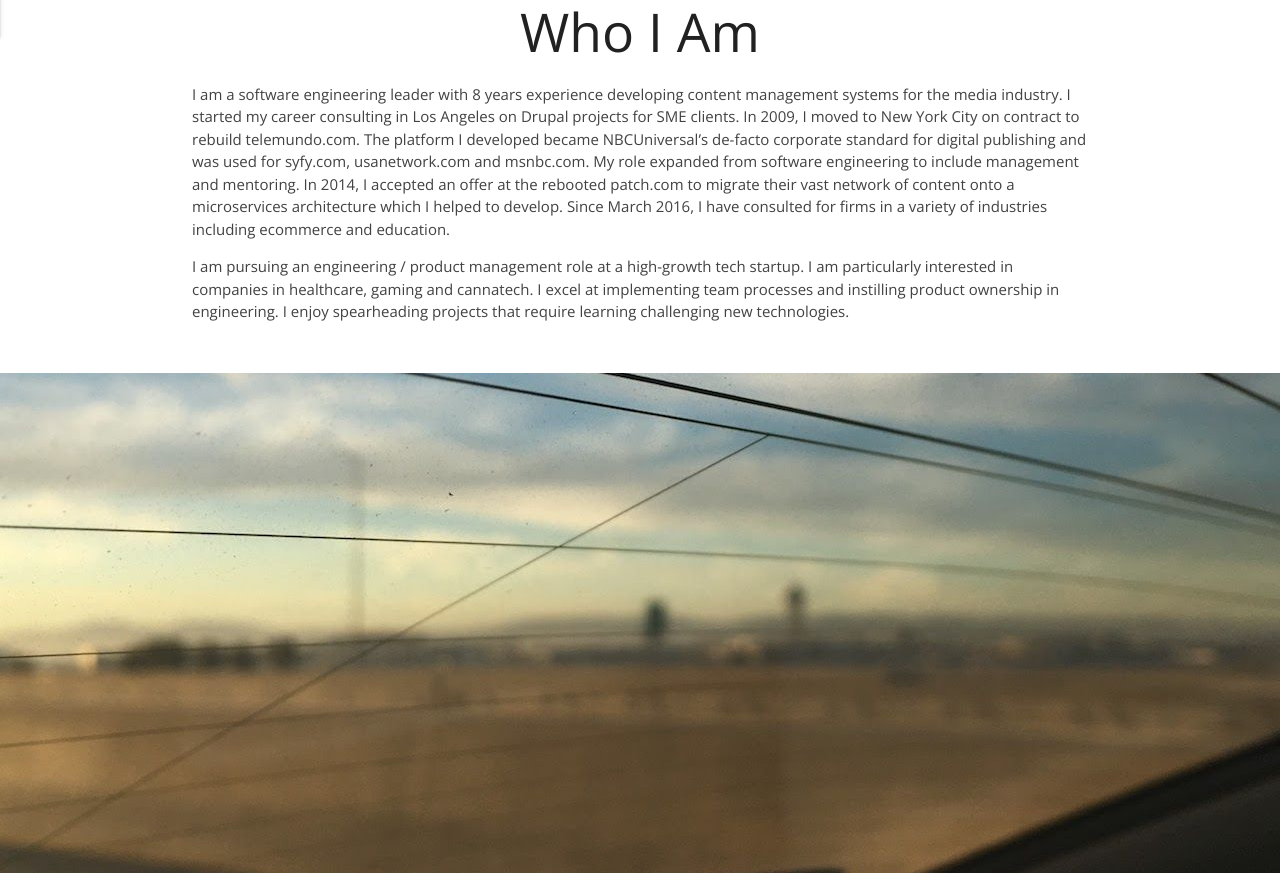
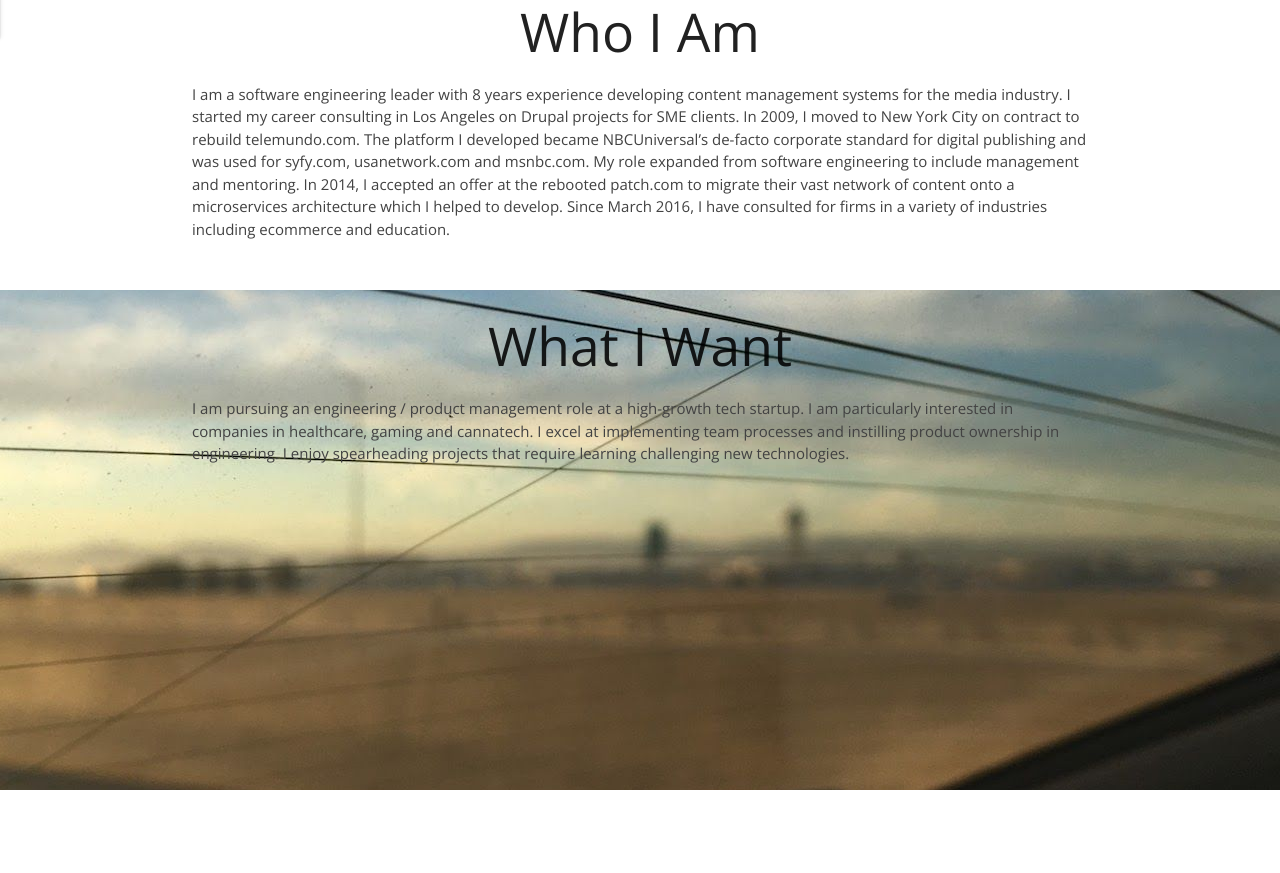
Before and after one commit to jpklein/jpklein.github.io, a plain HTML site: page index.html in a window 1280 px wide. Shown: the part 823-1696 px from the top of the page. After the commit the page ends 1613 px from the top, so only its background shows below. Drawn offline with nearby package versions, Linux system fonts and the light colour scheme.

Commit message:
Splits copy into rows

```diff
--- a/index.html
+++ b/index.html
@@ -95,10 +95,14 @@
         <div class="row container">
             <h2 class="header center-align">Who I Am</h2>
             <p class="grey-text text-darken-3 lighten-3">I am a software engineering leader with 8 years experience developing content management systems for the media industry. I started my career consulting in Los Angeles on Drupal projects for SME clients. In 2009, I moved to New York City on contract to rebuild telemundo.com. The platform I developed became NBCUniversal’s de-facto corporate standard for digital publishing and was used for syfy.com, usanetwork.com and msnbc.com. My role expanded from software engineering to include management and mentoring. In 2014, I accepted an offer at the rebooted patch.com to migrate their vast network of content onto a microservices architecture which I helped to develop. Since March 2016, I have consulted for firms in a variety of industries including ecommerce and education.</p>
-            <p class="grey-text text-darken-3 lighten-3">I am pursuing an engineering / product management role at a high-growth tech startup. I am particularly interested in companies in healthcare, gaming and cannatech. I excel at implementing team processes and instilling product ownership in engineering. I enjoy spearheading projects that require learning challenging new technologies.</p>
         </div>
     </div>
     <div class="parallax-container">
+        <div class="row container">
+            <!-- @todo renders copy in white -->
+            <h2 class="header center-align">What I Want</h2>
+            <p class="grey-text text-darken-3 lighten-3">I am pursuing an engineering / product management role at a high-growth tech startup. I am particularly interested in companies in healthcare, gaming and cannatech. I excel at implementing team processes and instilling product ownership in engineering. I enjoy spearheading projects that require learning challenging new technologies.</p>
+        </div>
         <div class="parallax"><img src="images/IMG_2386-compressor.jpg"></div>
     </div>
     <!-- scripts -->
```
